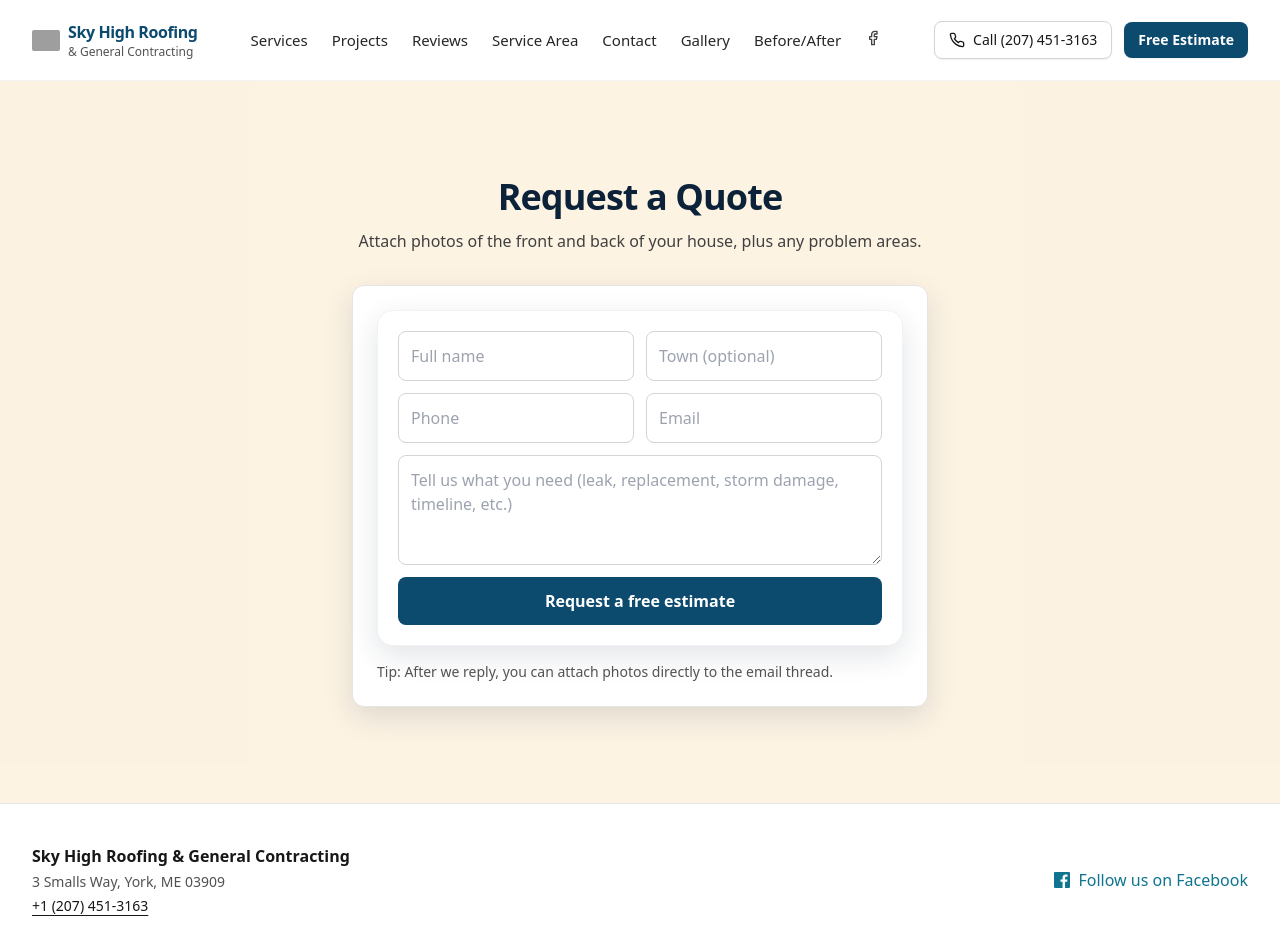
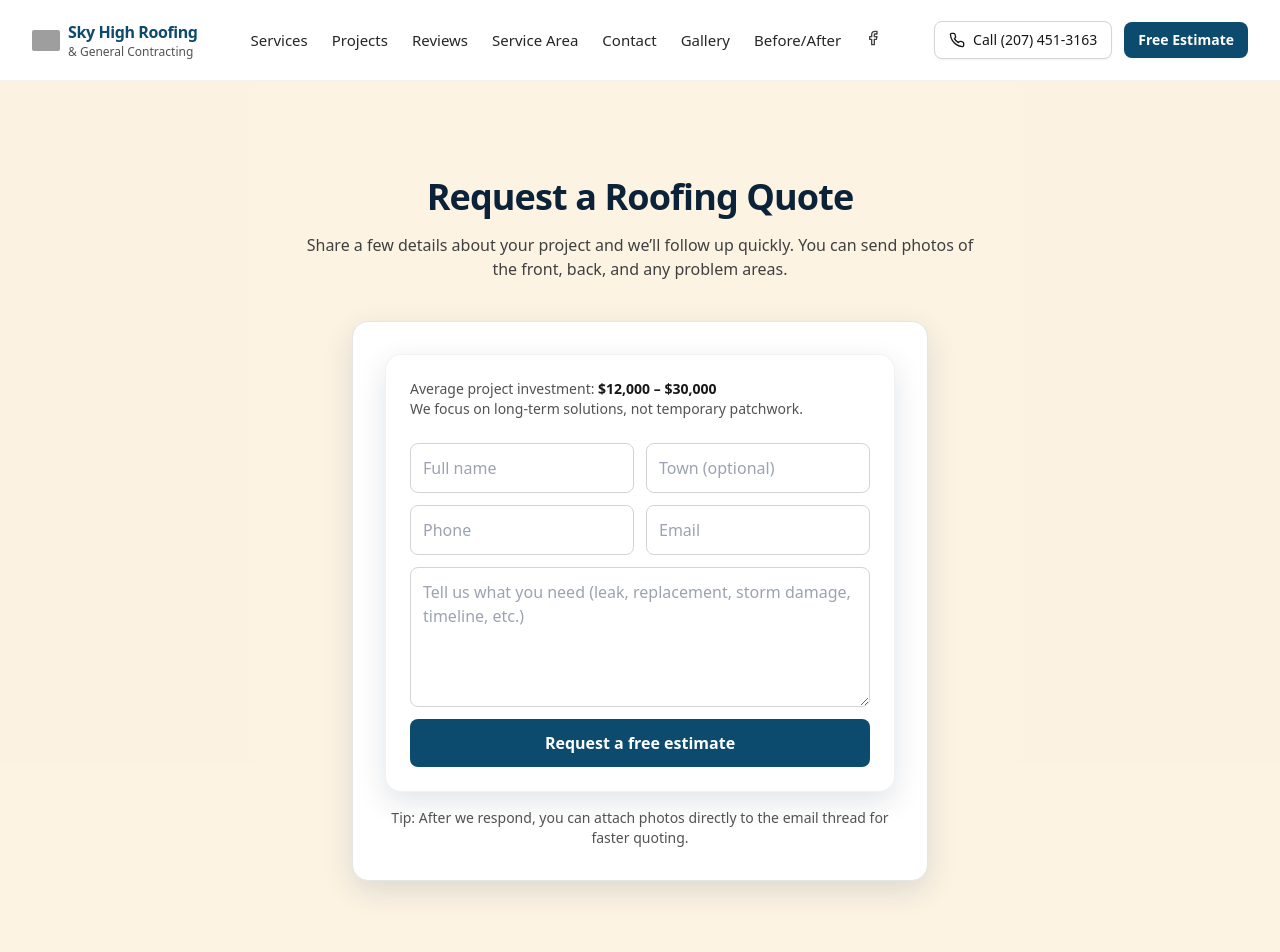
Before and after one commit to info-Nubble/SkyHighRoofing, a Next.js app: page /quote in a window 1280 px wide. Shown: the top 952 px of the page. Built offline with nearby package versions, Linux system fonts and the light colour scheme; grey boxes are pictures that could not be loaded.

Commit message:
Fix quote page by removing unsupported compact prop

```diff
--- a/app/quote/page.tsx
+++ b/app/quote/page.tsx
@@ -1,29 +1,41 @@
-
-import Header from '@/components/Header';
-import Footer from '@/components/Footer';
-import ContactForm from '@/components/ContactForm';
+import Header from "@/components/Header";
+import Footer from "@/components/Footer";
+import ContactForm from "@/components/ContactForm";
 
 export const metadata = {
-  title: 'Request a Quote — Sky High Roofing',
-  description: 'Send your roof details and photos to get a fast estimate.'
+  title: "Request a Quote | Sky High Roofing",
+  description:
+    "Request a fast roofing estimate from Sky High Roofing. Upload details and photos of your home for accurate pricing.",
 };
 
 export default function QuotePage() {
   return (
     <main className="min-h-screen bg-sand/30 text-neutral-900">
       <Header />
+
       <section className="py-16 md:py-24">
         <div className="container">
           <div className="mx-auto max-w-2xl text-center">
-            <h1 className="text-4xl font-bold tracking-tight text-navy">Request a Quote</h1>
-            <p className="mt-3 text-neutral-700">Attach photos of the front and back of your house, plus any problem areas.</p>
+            <h1 className="text-4xl font-extrabold tracking-tight text-navy">
+              Request a Roofing Quote
+            </h1>
+            <p className="mt-4 text-neutral-700">
+              Share a few details about your project and we’ll follow up quickly.
+              You can send photos of the front, back, and any problem areas.
+            </p>
           </div>
-          <div className="mx-auto mt-8 max-w-xl rounded-xl border border-neutral-200 bg-white p-6 shadow-soft">
-            <ContactForm compact />
-            <p className="mt-4 text-sm text-neutral-600">Tip: After we reply, you can attach photos directly to the email thread.</p>
+
+          <div className="mx-auto mt-10 max-w-xl rounded-2xl border border-neutral-200 bg-white p-6 md:p-8 shadow-soft">
+            <ContactForm />
+
+            <p className="mt-4 text-sm text-neutral-600 text-center">
+              Tip: After we respond, you can attach photos directly to the email
+              thread for faster quoting.
+            </p>
           </div>
         </div>
       </section>
+
       <Footer />
     </main>
   );
```
